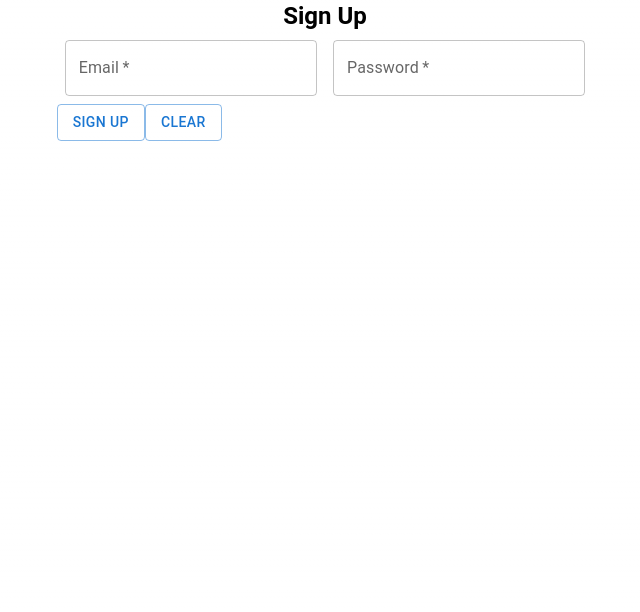
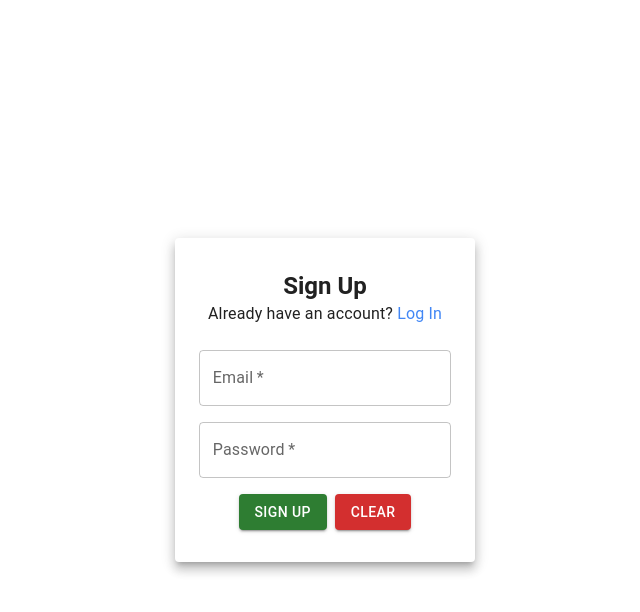
Before and after one commit to anaghasarmalkar/frontend-chat-app, a Next.js app: page /signup in a window 1280 px wide. Shown: the top 612 px of the page, without its empty margins (315-955 px from the left). Built offline with nearby package versions, Linux system fonts and the light colour scheme.

Commit message:
Created a better UI for Signup page.

```diff
--- a/src/app/registration/page.tsx
+++ /dev/null
@@ -1,3 +0,0 @@
-export default function Page() {
-  return <div>Registration page</div>;
-}
--- a/src/app/signup/errors.tsx
+++ b/src/app/signup/errors.tsx
@@ -1,7 +1,14 @@
 "use client";
 
-import { Box, Typography } from "@mui/material";
-
+import {
+  Box,
+  List,
+  ListItem,
+  ListItemIcon,
+  ListItemText,
+  Typography,
+} from "@mui/material";
+import CircleIcon from "@mui/icons-material/Circle";
 export type ErrorsProps = {
   title?: string;
   messages: string[];
@@ -12,15 +19,22 @@ export default function Errors({
   messages,
 }: ErrorsProps) {
   return (
-    <Box component="div">
+    <Box
+      component="div"
+      sx={{
+        display: "flex",
+        flexDirection: "column",
+        alignItems: "center",
+      }}
+    >
       <Typography>{title}</Typography>
-      <ul>
+      <List sx={{ color: "red" }}>
         {messages.map((err: string, idx: number) => (
-          <li key={idx}>
-            <Typography>{err}</Typography>
-          </li>
+          <ListItem key={idx}>
+            <Typography align="center">{err}</Typography>
+          </ListItem>
         ))}
-      </ul>
+      </List>
     </Box>
   );
 }
--- a/src/app/signup/page.tsx
+++ b/src/app/signup/page.tsx
@@ -1,12 +1,22 @@
 "use client";
 
-import { Box, Button, TextField, Typography } from "@mui/material";
+import {
+  Box,
+  Button,
+  Card,
+  CardActions,
+  CardContent,
+  CardHeader,
+  TextField,
+  Typography,
+} from "@mui/material";
 import * as yup from "yup";
 import { useFormik } from "formik";
 import Loader from "@/components/Loader";
-import { ReactNode, useState } from "react";
+import { useState } from "react";
 import { useRouter } from "next/navigation";
 import Errors from "./errors";
+import Link from "next/link";
 
 const validationSchema = yup.object({
   email: yup
@@ -30,7 +40,6 @@ export default function Page() {
     },
     validationSchema: validationSchema,
     onSubmit: async (values) => {
-      console.log(values);
       try {
         const response = await fetch("http://0.0.0.0:8081/user/signup", {
           method: "POST",
@@ -73,17 +82,40 @@ export default function Page() {
   ) : (
     <Box
       display="flex"
-      flexDirection="column"
+      justifyContent="center"
       alignItems="center"
+      width="100%"
+      height="100vh"
       sx={{
         "& .MuiTextField-root": { m: 1, width: "25ch" },
       }}
     >
-      <Typography noWrap variant="h5">
+      <Card raised sx={{ maxWidth: 400 }}>
+        <CardContent>
+          <CardHeader
+            disableTypography
+            title={
+              <Typography noWrap variant="h5" align="center">
                 <Box sx={{ fontWeight: "bold" }}>Sign Up</Box>
               </Typography>
-      {errors.length !== 0 && <Errors messages={errors} />}
+            }
+            subheader={
+              <Typography noWrap align="center">
+                Already have an account?{" "}
+                <Link style={{ color: "#4287f5" }} href="/login">
+                  Log In
+                </Link>
+              </Typography>
+            }
+          />
           <form onSubmit={formik.handleSubmit} onReset={formik.handleReset}>
+            <Box
+              sx={{
+                display: "flex",
+                flexDirection: "column",
+                alignItems: "center",
+              }}
+            >
               <TextField
                 required
                 id="email"
@@ -102,22 +134,30 @@ export default function Page() {
                 value={formik.values.password}
                 onChange={formik.handleChange}
                 onBlur={formik.handleBlur}
-          error={formik.touched.password && Boolean(formik.errors.password)}
+                error={
+                  formik.touched.password && Boolean(formik.errors.password)
+                }
                 helperText={formik.touched.password && formik.errors.password}
               />
-        <div>
+            </Box>
+
+            <CardActions sx={{ display: "flex", justifyContent: "center" }}>
               <Button
-            variant="outlined"
+                variant="contained"
                 type="submit"
+                color="success"
                 disabled={formik.isSubmitting}
               >
                 Sign Up
               </Button>
-          <Button variant="outlined" type="reset">
+              <Button variant="contained" type="reset" color="error">
                 Clear
               </Button>
-        </div>
+            </CardActions>
+            {errors.length !== 0 && <Errors messages={errors} />}
           </form>
+        </CardContent>
+      </Card>
     </Box>
   );
 }
```
Lines whose indentation alone changed are shown as unchanged.
